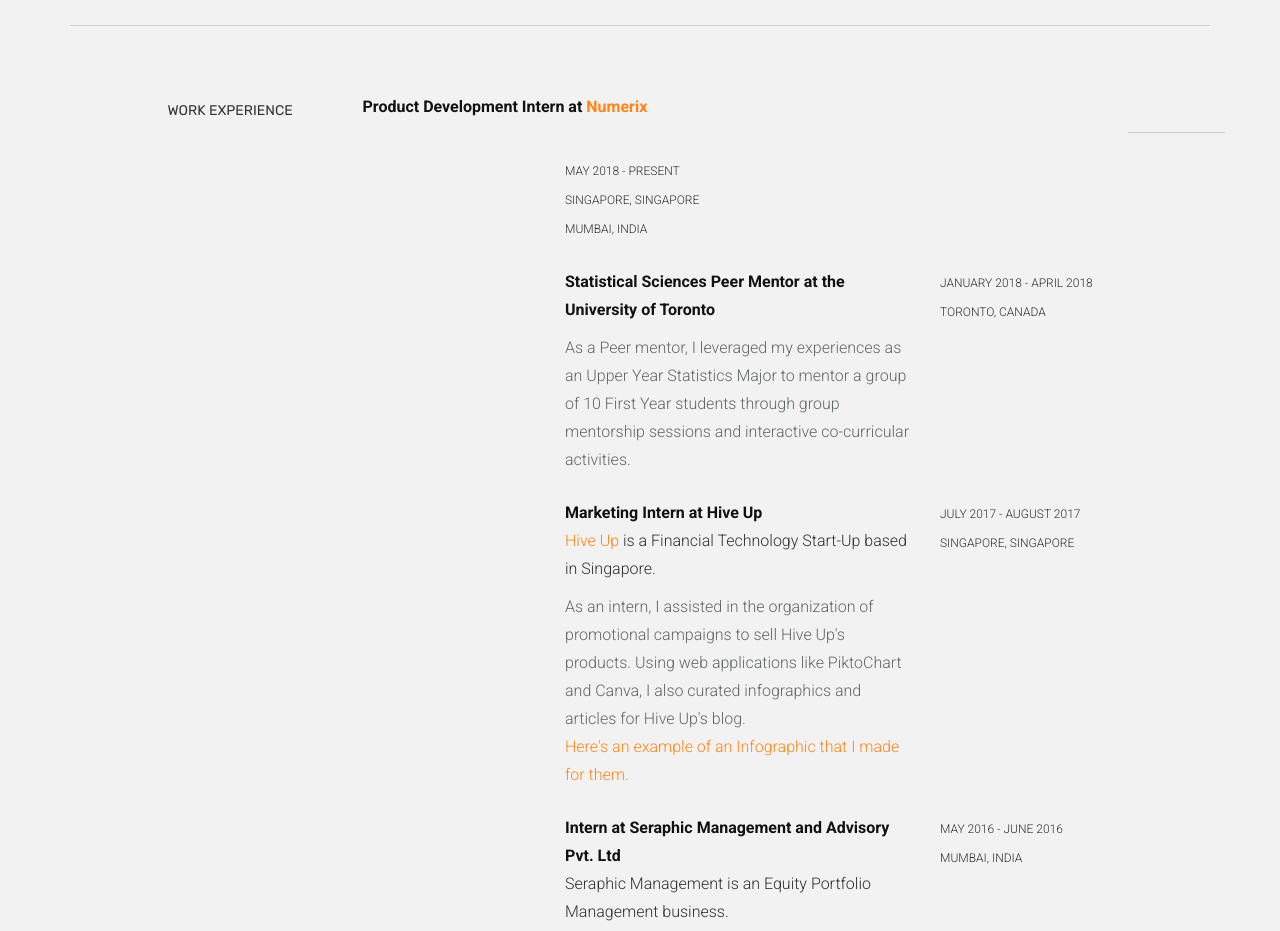
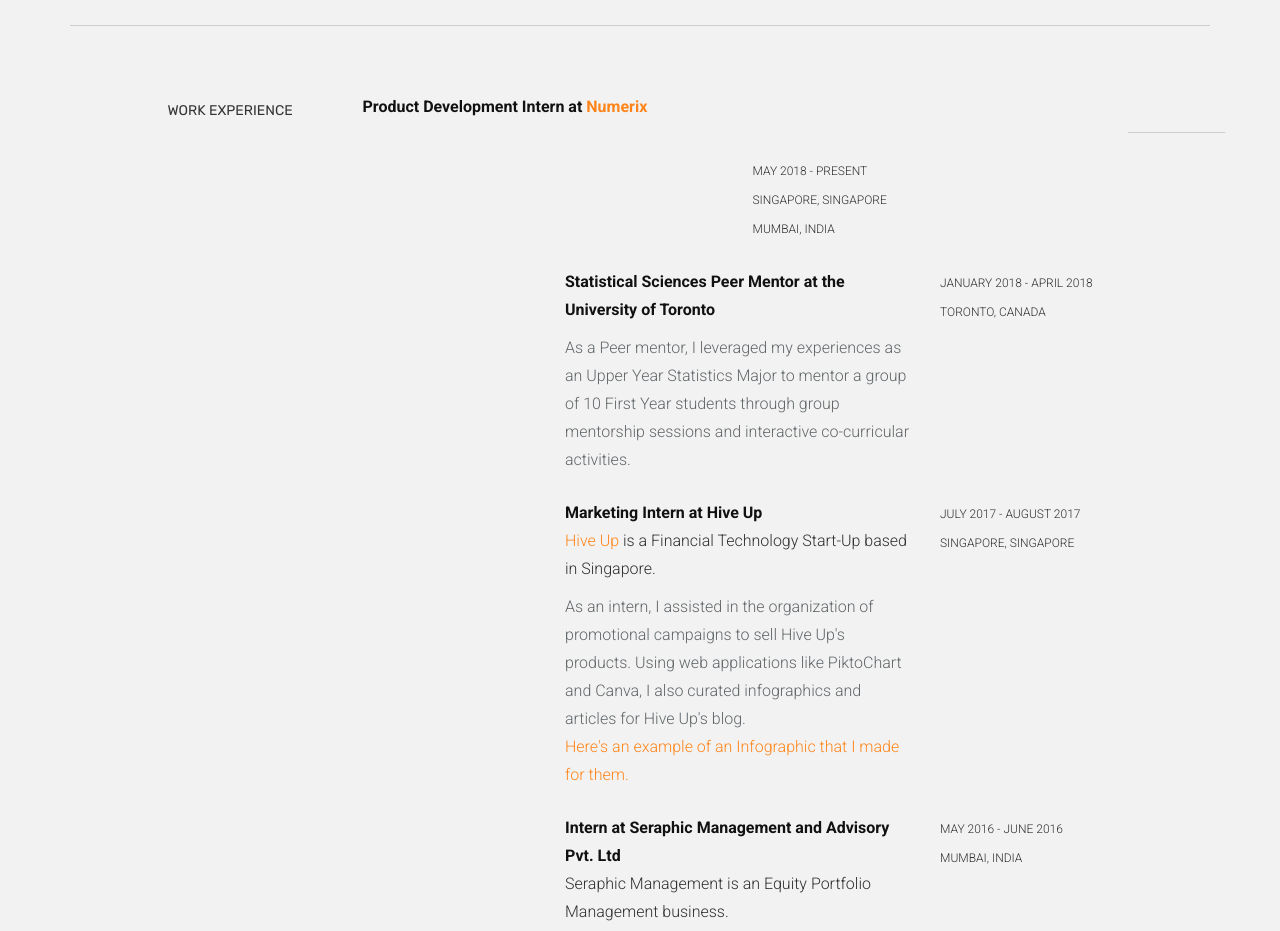
Before and after one commit to sneha-dg/sneha-dg.github.io, a plain HTML site: page index.html in a window 1280 px wide. Shown: the part 1720-2651 px from the top of the page. Drawn offline with Linux system fonts and the light colour scheme.

Commit message:
seems to do something

```diff
--- a/index.html
+++ b/index.html
@@ -180,7 +180,7 @@
         <!-- EDIT: work line 1 -->
         <div class="col-lg-8">
           <p class="tight"><t>Product Development Intern at<a href="http://www.numerix.com/"> Numerix</a></t><br/>
-          <div class="col-lg-3 col-lg-offset-3"> </p>
+          <div class="col-lg-3 col-lg-offset-6"> </p>
             <p><sm>MAY 2018 - PRESENT <br />
            SINGAPORE, SINGAPORE<br /> MUMBAI, INDIA</sm></p>
         </div>
```
